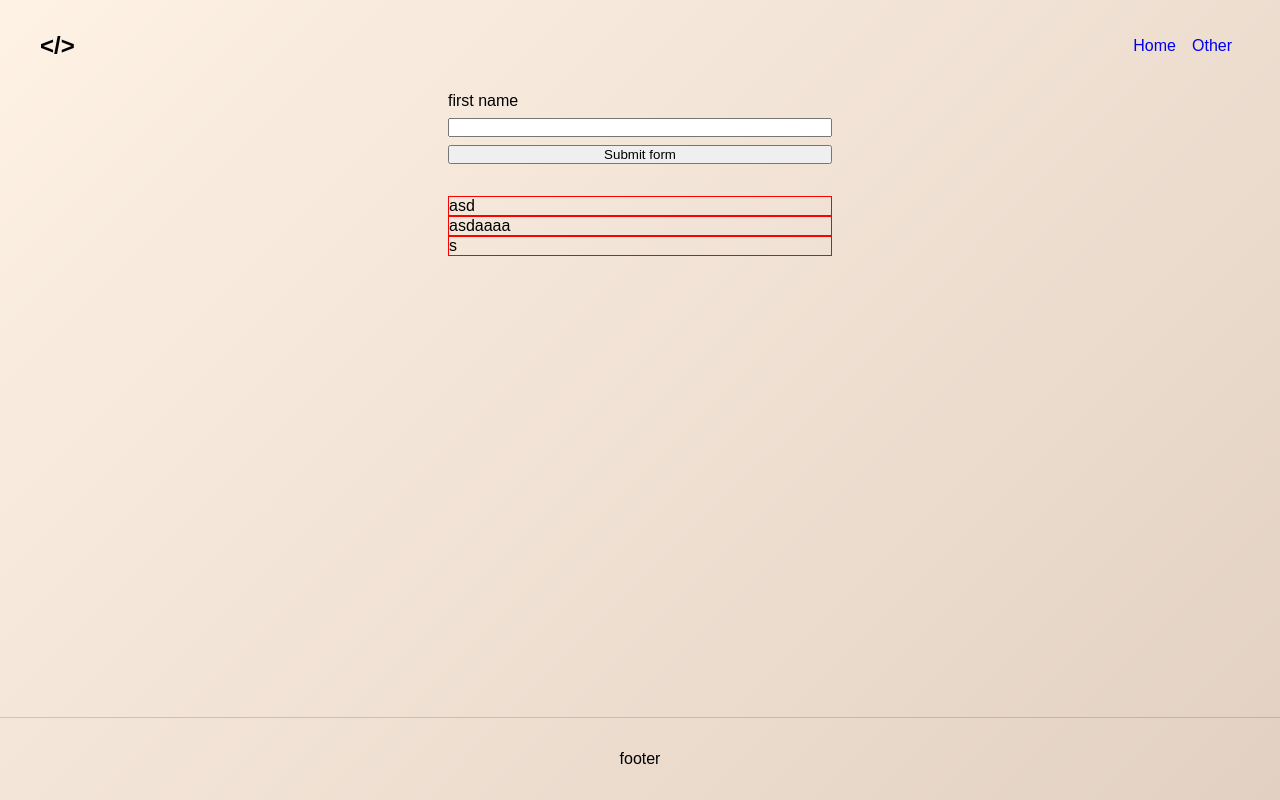
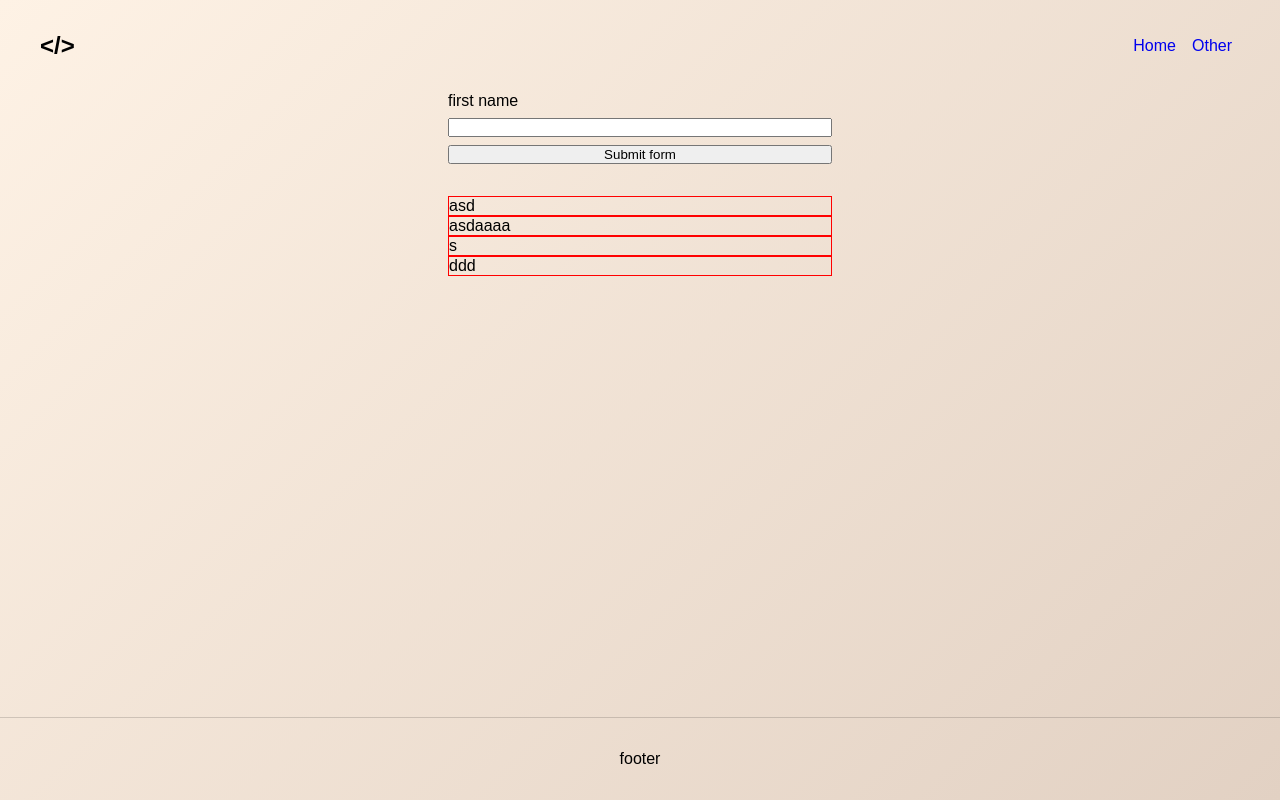
Before and after one commit to johannranudd/next-api-template, a Next.js app: page / in a window 1280 px wide. Built offline with nearby package versions, Linux system fonts and the light colour scheme.

Commit message:
api/people: one fetchOnLoad() function on submit form

```diff
--- a/data/people.json
+++ b/data/people.json
@@ -1 +1 @@
-[{"id":1655548435910,"name":"asd"},{"id":1655548437468,"name":"asdaaaa"},{"id":1655548481017,"name":"s"}]
+[{"id":1655548435910,"name":"asd"},{"id":1655548437468,"name":"asdaaaa"},{"id":1655548481017,"name":"s"},{"id":1655548893665,"name":"ddd"}]
--- a/pages/index.js
+++ b/pages/index.js
@@ -16,9 +16,9 @@ export default function Home(props) {
     setPeople(data.people);
   }
 
-  useEffect(() => {
-    fetchOnLoad();
-  }, []);
+  // useEffect(() => {
+  //   fetchOnLoad();
+  // }, []);
 
   const nameRef = useRef();
 
```
